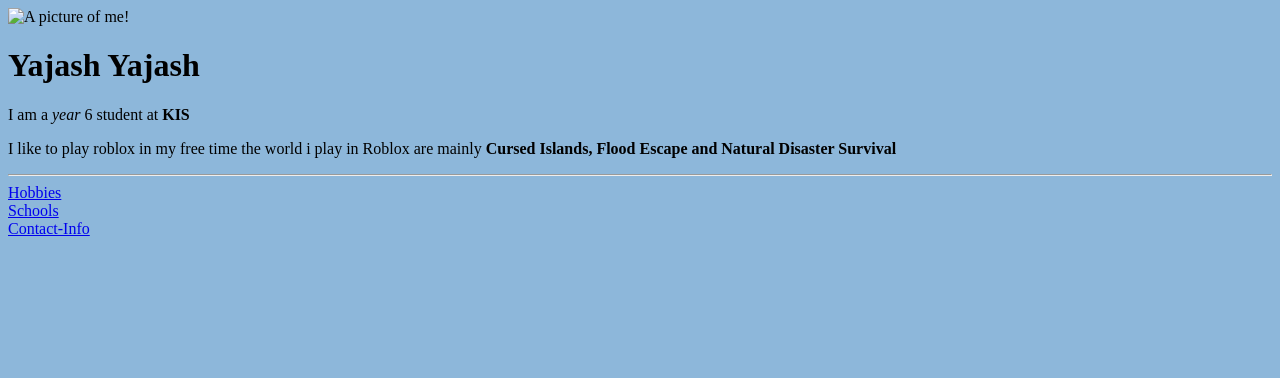
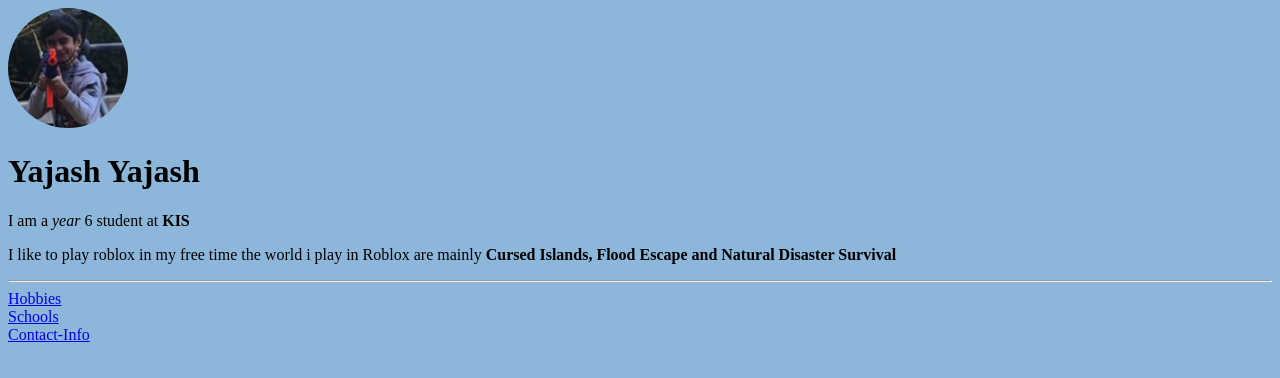
Before and after one commit to VampireDragon555/HTML-Personal-Site, a plain HTML site: page index.html in a window 1280 px wide. Drawn offline with Linux system fonts and the light colour scheme.

Commit message:
I updated the image path

```diff
--- a/index.html
+++ b/index.html
@@ -7,7 +7,7 @@
 </head>
 <body style="background-color:rgb(141, 183, 218);">
 
-<img src="images/Cropped.png" alt="A picture of me!">
+<img src="Cropped.png" alt="A picture of me!">
  <h1> Yajash Yajash </h1>
  <p> I am a <em>year</em> 6 student at <strong>KIS</strong></p>
 <p> I like to play roblox in my free time the world i play in Roblox are mainly <strong>Cursed Islands, Flood Escape and Natural Disaster Survival</strong> </p>
```
